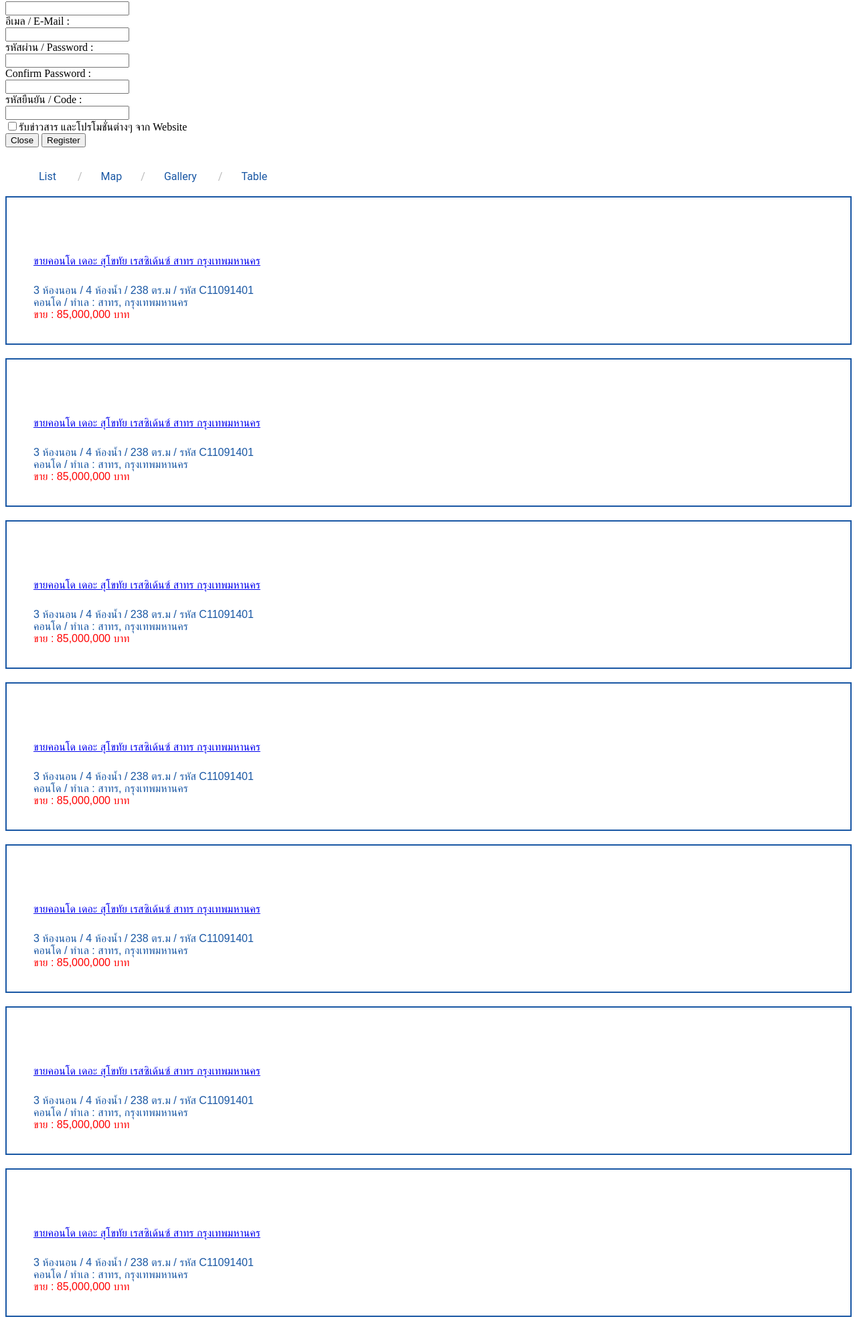
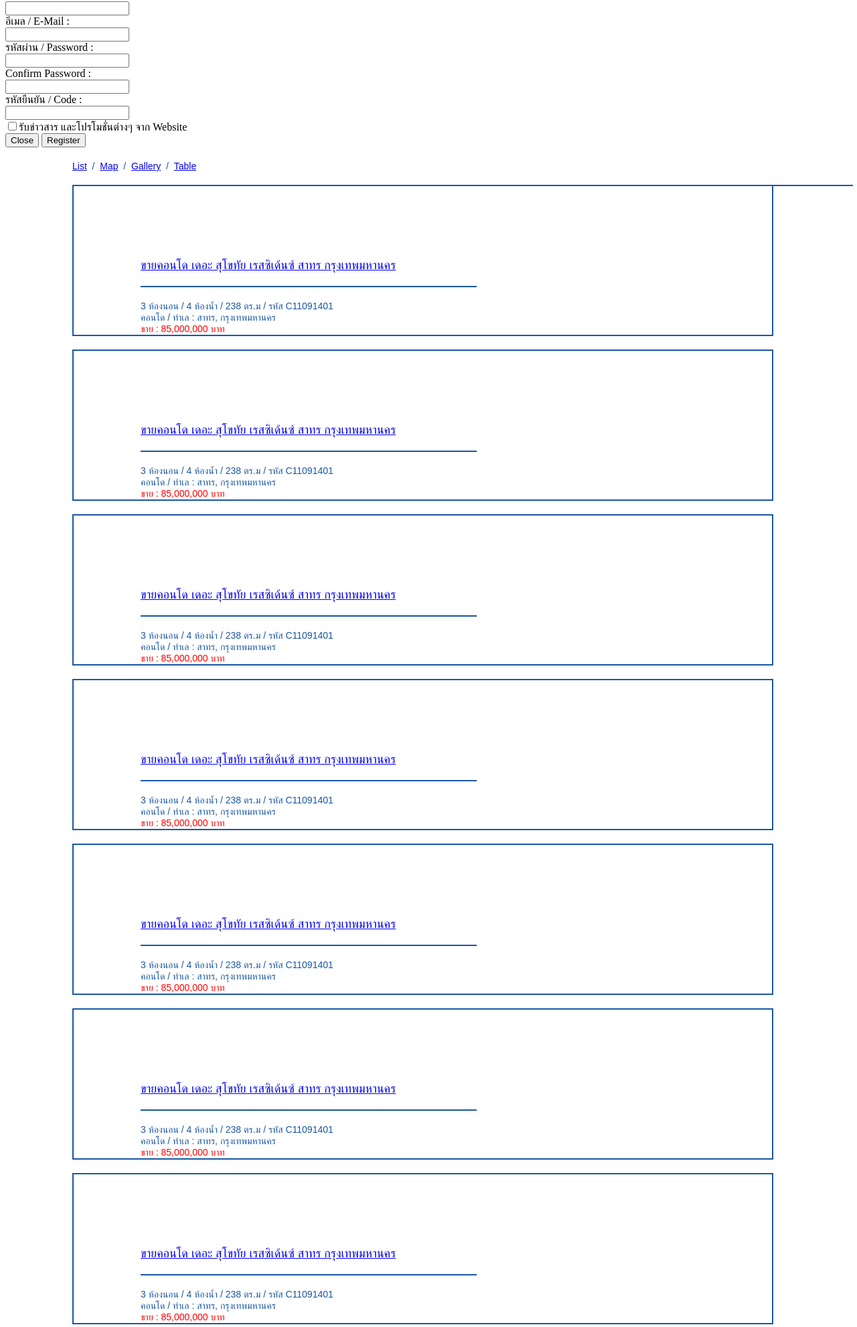
Before and after one commit to aommiez/agent168, a PHP site: template private/view/list.php in a window 1280 px wide. Shown: the part 746-2728 px from the top of the page at 67% size. Run offline with PHP 8.4, Linux system fonts and the light colour scheme; the template is opened without the code that fills it, so the values that code supplies are empty.

Commit message:
update some page

```diff
--- a/private/view/list.php
+++ b/private/view/list.php
@@ -7,308 +7,202 @@
         background-image: url(<?php echo \Main\Helper\URL::absolute("/public/images/bglist.jpg")?>);
     }
 
-
-
-    .menu{
-        margin-left: 10px;
-
+    .labelText, .labelText2{
+        font-family: 'thaisans', 'Arial', sans-serif;
+        color: #1957a4;
     }
 
-    .menu ul li{
-        list-style-type: none;
-        display: inline;
-        font-size: 16px;
-        font-family: 'Roboto', 'Arial', sans-serif;
-
+    .labelText{
+        font-size: 14px;
+        margin-left: 100px;
+    }
+    .labelText2{
+        font-size: 18px;
+        color: #1957a4;
+        display: inline-block;
     }
 
-    .menu ul li a:link {
-        color: #1957a4;
-        text-decoration: none;}
-    .menu ul li a:visited {
-        color: #245ea7;
-        text-decoration: none;
-    }
-    .menu ul li a:hover {
-        color:#C355A6;
-        text-decoration: none;
-    }
-    .menu ul li a:active {
-        color: #1957a4;
-        text-decoration: none;
+    .divTop{
+        margin-top: 20px;
     }
 
-    .lineList{
-        background-image: url(<?php echo \Main\Helper\URL::absolute("/public/images/line.jpg")?>);
-        width: 101%;
-    }
-
-    .line-list{
-        background-image: url(<?php echo \Main\Helper\URL::absolute("/public/images/line.jpg")?>);
-        width: 50%;
-        margin-left: 0px;
-        margin-top: -10px;
-
+    hr{
+        border: 1px solid #1957a4;
+        width: 100%;
+        margin-top: 20px;
+        float: left;
+        margin-bottom: 0px;
     }
 
     .list{
         background-color: #FFFFFF;
+        border: 2px solid #1957a4;
+        margin-left: 100px;
+        width: 1043px;
         margin-top: 20px;
-        border: 2px solid #1957a4;
-        padding: 0px;
     }
 
-    .list-a{
-
+    .formRight{
+        margin-top: 30px;
     }
 
-    .list-a ul li{
-        list-style-type: none;
-
+    .divImg{
+        margin-top: 30px;
+        margin-bottom: 30px;
     }
 
-    .list-b{
-
+    .h{
+        margin-bottom: 20px;
+        width: 500px;
     }
 
-    .list-b ul li{
-        list-style-type: none;
-        font-family: 'thaisans', 'Arial', sans-serif;
-        color: #1957a4;
+    .textRed{
+        color: #FF0000;
+        font-size: 14px;
     }
 
-    .page{
-        margin-left: 400px;
-    }
 
-    .page ul li{
-        list-style-type: none;
-        margin-right: 5px;
-        display: inline;
-    }
 
 </style>
 
 <div class="bgList">
     <div class="container">
-            <br>
-            <div class="menu">
-                <ul>
-                    <li><a href="/agent168/list">List</a></li> &nbsp;&nbsp;&nbsp;&nbsp;&nbsp;&nbsp;
-                    <li><span class="divider" style="color: #bbbbbb">/</span></li>&nbsp;&nbsp;&nbsp;&nbsp;&nbsp;&nbsp;
-                    <li><a href="/agent168/map">Map</a></li>&nbsp;&nbsp;&nbsp;&nbsp;&nbsp;&nbsp;
-                    <li><span class="divider" style="color: #bbbbbb">/</span></li>&nbsp;&nbsp;&nbsp;&nbsp;&nbsp;&nbsp;
-                    <li><a href="/agent168/gallery">Gallery</a> </li>&nbsp;&nbsp;&nbsp;&nbsp;&nbsp;&nbsp;
-                    <li><span class="divider" style="color: #bbbbbb">/</span></li>&nbsp;&nbsp;&nbsp;&nbsp;&nbsp;&nbsp;
-                    <li><a href="/agent168/table">Table</a> </li>&nbsp;&nbsp;&nbsp;&nbsp;&nbsp;&nbsp;
-                </ul>
-                <div class="lineList row">
-                    <div class="lineList col-lg-12">
+        <div class="labelText divTop"><a href="/agent168/list">List</a>&nbsp;&nbsp;/&nbsp;&nbsp;<a href="/agent168/map">Map</a>&nbsp;&nbsp;/&nbsp;&nbsp;<a href="/agent168/gallery">Gallery</a>&nbsp;&nbsp;/&nbsp;&nbsp;<a href="/agent168/table">Table</a></div>
+        <div class="labelText"><hr></div>
+        <div class="col-md-12 list">
+            <div class="col-md-2">
+                <div class="divImg"><img src="<?php echo \Main\Helper\URL::absolute("/public/images/highlight.gif")?>"></div>
+            </div>
+            <div class="col-md-8">
+                <div class="labelText2 formRight">
+                    <div class="labelText labelText2"><a href="#">ขายคอนโด เดอะ สุโขทัย เรสซิเด้นซ์ สาทร กรุงเทพมหานคร</a></div>
+                    <div class="labelText"><hr class="h"></div>
+                    <div class="labelText">3 ห้องนอน / 4 ห้องน้ำ / 238 ตร.ม / รหัส C11091401<br>
+                        คอนโด / ทำเล : สาทร, กรุงเทพมหานคร<br>
+                    </div>
+                    <div class="labelText textRed">ขาย : 85,000,000 บาท</div>
                 </div>
             </div>
         </div>
-            <div class="list row">
-                <div class="list-a col-lg-3">
-                    <ul>
-                        <br>
-                        <li><img src="<?php echo \Main\Helper\URL::absolute("/public/images/highlight.gif")?>"></li>
 
-                    </ul>
-
+        <div class="col-md-12 list">
+            <div class="col-md-2">
+                <div class="divImg"><img src="<?php echo \Main\Helper\URL::absolute("/public/images/highlight.gif")?>"></div>
             </div>
-                <div class="list-b col-lg-9">
-                    <ul>
-                        <br>
-                        <li><a href="#">ขายคอนโด เดอะ สุโขทัย เรสซิเด้นซ์ สาทร กรุงเทพมหานคร</a></li><br>
-                        <div class="line-list row">
-                            <div class="line col-lg-12">
+            <div class="col-md-8">
+                <div class="labelText2 formRight">
+                    <div class="labelText labelText2"><a href="#">ขายคอนโด เดอะ สุโขทัย เรสซิเด้นซ์ สาทร กรุงเทพมหานคร</a></div>
+                    <div class="labelText"><hr class="h"></div>
+                    <div class="labelText">3 ห้องนอน / 4 ห้องน้ำ / 238 ตร.ม / รหัส C11091401<br>
+                        คอนโด / ทำเล : สาทร, กรุงเทพมหานคร<br>
                     </div>
-                        </div><br>
-                        <li>3 ห้องนอน / 4 ห้องน้ำ / 238 ตร.ม / รหัส C11091401<br>
-                        คอนโด / ทำเล : สาทร, กรุงเทพมหานคร<br></li>
-                        <li style="color: #FF0000">ขาย : 85,000,000 บาท</li><br>
-                    </ul>
+                    <div class="labelText textRed">ขาย : 85,000,000 บาท</div>
                 </div>
-            </div>
-            <div class="list row">
-                <div class="list-a col-lg-3">
-                    <ul>
-                        <br>
-                        <li><img src="<?php echo \Main\Helper\URL::absolute("/public/images/highlight.gif")?>"></li>
-
-                    </ul>
-
-                </div>
-                <div class="list-b col-lg-9">
-                    <ul>
-                        <br>
-                        <li><a href="#a">ขายคอนโด เดอะ สุโขทัย เรสซิเด้นซ์ สาทร กรุงเทพมหานคร</a></li><br>
-                        <div class="line-list row">
-                            <div class="line col-lg-12">
-                            </div>
-                        </div><br>
-                        <li>3 ห้องนอน / 4 ห้องน้ำ / 238 ตร.ม / รหัส C11091401<br>
-                            คอนโด / ทำเล : สาทร, กรุงเทพมหานคร<br></li>
-                        <li style="color: #FF0000">ขาย : 85,000,000 บาท</li><br>
-                    </ul>
             </div>
         </div>
 
-            <div class="list row">
-                <div class="list-a col-lg-3">
-                    <ul>
-                        <br>
-                        <li><img src="<?php echo \Main\Helper\URL::absolute("/public/images/highlight.gif")?>"></li>
-
-                    </ul>
-
+        <div class="col-md-12 list">
+            <div class="col-md-2">
+                <div class="divImg"><img src="<?php echo \Main\Helper\URL::absolute("/public/images/highlight.gif")?>"></div>
             </div>
-                <div class="list-b col-lg-9">
-                    <ul>
-                        <br>
-                        <li><a href="#b">ขายคอนโด เดอะ สุโขทัย เรสซิเด้นซ์ สาทร กรุงเทพมหานคร</a></li><br>
-                        <div class="line-list row">
-                            <div class="line col-lg-12">
+            <div class="col-md-8">
+                <div class="labelText2 formRight">
+                    <div class="labelText labelText2"><a href="#">ขายคอนโด เดอะ สุโขทัย เรสซิเด้นซ์ สาทร กรุงเทพมหานคร</a></div>
+                    <div class="labelText"><hr class="h"></div>
+                    <div class="labelText">3 ห้องนอน / 4 ห้องน้ำ / 238 ตร.ม / รหัส C11091401<br>
+                        คอนโด / ทำเล : สาทร, กรุงเทพมหานคร<br>
                     </div>
-                        </div><br>
-                        <li>3 ห้องนอน / 4 ห้องน้ำ / 238 ตร.ม / รหัส C11091401<br>
-                            คอนโด / ทำเล : สาทร, กรุงเทพมหานคร<br></li>
-                        <li style="color: #FF0000">ขาย : 85,000,000 บาท</li><br>
-                    </ul>
+                    <div class="labelText textRed">ขาย : 85,000,000 บาท</div>
+                </div>
             </div>
         </div>
 
-            <div class="list row">
-                <div class="list-a col-lg-3">
-                    <ul>
-                        <br>
-                        <li><img src="<?php echo \Main\Helper\URL::absolute("/public/images/highlight.gif")?>"></li>
 
-                    </ul>
-
+        <div class="col-md-12 list">
+            <div class="col-md-2">
+                <div class="divImg"><img src="<?php echo \Main\Helper\URL::absolute("/public/images/highlight.gif")?>"></div>
             </div>
-                <div class="list-b col-lg-9">
-                    <ul>
-                        <br>
-                        <li><a href="#c">ขายคอนโด เดอะ สุโขทัย เรสซิเด้นซ์ สาทร กรุงเทพมหานคร</a></li><br>
-                        <div class="line-list row">
-                            <div class="line col-lg-12">
+            <div class="col-md-8">
+                <div class="labelText2 formRight">
+                    <div class="labelText labelText2"><a href="#">ขายคอนโด เดอะ สุโขทัย เรสซิเด้นซ์ สาทร กรุงเทพมหานคร</a></div>
+                    <div class="labelText"><hr class="h"></div>
+                    <div class="labelText">3 ห้องนอน / 4 ห้องน้ำ / 238 ตร.ม / รหัส C11091401<br>
+                        คอนโด / ทำเล : สาทร, กรุงเทพมหานคร<br>
                     </div>
-                        </div><br>
-                        <li>3 ห้องนอน / 4 ห้องน้ำ / 238 ตร.ม / รหัส C11091401<br>
-                            คอนโด / ทำเล : สาทร, กรุงเทพมหานคร<br></li>
-                        <li style="color: #FF0000">ขาย : 85,000,000 บาท</li><br>
-                    </ul>
+                    <div class="labelText textRed">ขาย : 85,000,000 บาท</div>
+                </div>
             </div>
         </div>
 
-            <div class="list row">
-                <div class="list-a col-lg-3">
-                    <ul>
-                        <br>
-                        <li><img src="<?php echo \Main\Helper\URL::absolute("/public/images/highlight.gif")?>"></li>
 
-                    </ul>
-
+        <div class="col-md-12 list">
+            <div class="col-md-2">
+                <div class="divImg"><img src="<?php echo \Main\Helper\URL::absolute("/public/images/highlight.gif")?>"></div>
             </div>
-                <div class="list-b col-lg-9">
-                    <ul>
-                        <br>
-                        <li><a href="#d">ขายคอนโด เดอะ สุโขทัย เรสซิเด้นซ์ สาทร กรุงเทพมหานคร</a></li><br>
-                        <div class="line-list row">
-                            <div class="line col-lg-12">
+            <div class="col-md-8">
+                <div class="labelText2 formRight">
+                    <div class="labelText labelText2"><a href="#">ขายคอนโด เดอะ สุโขทัย เรสซิเด้นซ์ สาทร กรุงเทพมหานคร</a></div>
+                    <div class="labelText"><hr class="h"></div>
+                    <div class="labelText">3 ห้องนอน / 4 ห้องน้ำ / 238 ตร.ม / รหัส C11091401<br>
+                        คอนโด / ทำเล : สาทร, กรุงเทพมหานคร<br>
                     </div>
-                        </div><br>
-                        <li>3 ห้องนอน / 4 ห้องน้ำ / 238 ตร.ม / รหัส C11091401<br>
-                            คอนโด / ทำเล : สาทร, กรุงเทพมหานคร<br></li>
-                        <li style="color: #FF0000">ขาย : 85,000,000 บาท</li><br>
-                    </ul>
+                    <div class="labelText textRed">ขาย : 85,000,000 บาท</div>
+                </div>
             </div>
         </div>
 
-            <div class="list row">
-                <div class="list-a col-lg-3">
-                    <ul>
-                        <br>
-                        <li><img src="<?php echo \Main\Helper\URL::absolute("/public/images/highlight.gif")?>"></li>
 
-                    </ul>
-
+        <div class="col-md-12 list">
+            <div class="col-md-2">
+                <div class="divImg"><img src="<?php echo \Main\Helper\URL::absolute("/public/images/highlight.gif")?>"></div>
             </div>
-                <div class="list-b col-lg-9">
-                    <ul>
-                        <br>
-                        <li><a href="#e">ขายคอนโด เดอะ สุโขทัย เรสซิเด้นซ์ สาทร กรุงเทพมหานคร</a></li><br>
-                        <div class="line-list row">
-                            <div class="line col-lg-12">
+            <div class="col-md-8">
+                <div class="labelText2 formRight">
+                    <div class="labelText labelText2"><a href="#">ขายคอนโด เดอะ สุโขทัย เรสซิเด้นซ์ สาทร กรุงเทพมหานคร</a></div>
+                    <div class="labelText"><hr class="h"></div>
+                    <div class="labelText">3 ห้องนอน / 4 ห้องน้ำ / 238 ตร.ม / รหัส C11091401<br>
+                        คอนโด / ทำเล : สาทร, กรุงเทพมหานคร<br>
                     </div>
-                        </div><br>
-                        <li>3 ห้องนอน / 4 ห้องน้ำ / 238 ตร.ม / รหัส C11091401<br>
-                            คอนโด / ทำเล : สาทร, กรุงเทพมหานคร<br></li>
-                        <li style="color: #FF0000">ขาย : 85,000,000 บาท</li><br>
-                    </ul>
+                    <div class="labelText textRed">ขาย : 85,000,000 บาท</div>
+                </div>
             </div>
         </div>
 
-            <div class="list row">
-                <div class="list-a col-lg-3">
-                    <ul>
-                        <br>
-                        <li><img src="<?php echo \Main\Helper\URL::absolute("/public/images/highlight.gif")?>"></li>
 
-                    </ul>
-
+        <div class="col-md-12 list">
+            <div class="col-md-2">
+                <div class="divImg"><img src="<?php echo \Main\Helper\URL::absolute("/public/images/highlight.gif")?>"></div>
             </div>
-                <div class="list-b col-lg-9">
-                    <ul>
-                        <br>
-                        <li><a href="#f">ขายคอนโด เดอะ สุโขทัย เรสซิเด้นซ์ สาทร กรุงเทพมหานคร</a></li><br>
-                        <div class="line-list row">
-                            <div class="line col-lg-12">
+            <div class="col-md-8">
+                <div class="labelText2 formRight">
+                    <div class="labelText labelText2"><a href="#">ขายคอนโด เดอะ สุโขทัย เรสซิเด้นซ์ สาทร กรุงเทพมหานคร</a></div>
+                    <div class="labelText"><hr class="h"></div>
+                    <div class="labelText">3 ห้องนอน / 4 ห้องน้ำ / 238 ตร.ม / รหัส C11091401<br>
+                        คอนโด / ทำเล : สาทร, กรุงเทพมหานคร<br>
                     </div>
-                        </div><br>
-                        <li>3 ห้องนอน / 4 ห้องน้ำ / 238 ตร.ม / รหัส C11091401<br>
-                            คอนโด / ทำเล : สาทร, กรุงเทพมหานคร<br></li>
-                        <li style="color: #FF0000">ขาย : 85,000,000 บาท</li><br>
-                    </ul>
+                    <div class="labelText textRed">ขาย : 85,000,000 บาท</div>
+                </div>
             </div>
         </div>
 
-            <div class="list row">
-                <div class="list-a col-lg-3">
-                    <ul>
-                        <br>
-                        <li><img src="<?php echo \Main\Helper\URL::absolute("/public/images/highlight.gif")?>"></li>
 
-                    </ul>
-
+        <div class="col-md-12 list">
+            <div class="col-md-2">
+                <div class="divImg"><img src="<?php echo \Main\Helper\URL::absolute("/public/images/highlight.gif")?>"></div>
             </div>
-                <div class="list-b col-lg-9">
-                    <ul>
-                        <br>
-                        <li><a href="#g">ขายคอนโด เดอะ สุโขทัย เรสซิเด้นซ์ สาทร กรุงเทพมหานคร</a></li><br>
-                        <div class="line-list row">
-                            <div class="line col-lg-12">
+            <div class="col-md-8">
+                <div class="labelText2 formRight">
+                    <div class="labelText labelText2"><a href="#">ขายคอนโด เดอะ สุโขทัย เรสซิเด้นซ์ สาทร กรุงเทพมหานคร</a></div>
+                    <div class="labelText"><hr class="h"></div>
+                    <div class="labelText">3 ห้องนอน / 4 ห้องน้ำ / 238 ตร.ม / รหัส C11091401<br>
+                        คอนโด / ทำเล : สาทร, กรุงเทพมหานคร<br>
                     </div>
-                        </div><br>
-                        <li>3 ห้องนอน / 4 ห้องน้ำ / 238 ตร.ม / รหัส C11091401<br>
-                            คอนโด / ทำเล : สาทร, กรุงเทพมหานคร<br></li>
-                        <li style="color: #FF0000">ขาย : 85,000,000 บาท</li><br>
-                    </ul>
+                    <div class="labelText textRed">ขาย : 85,000,000 บาท</div>
                 </div>
             </div>
-            <br><br>
-            <div class="page">
-                <ul>
-                    <li><a href="#"><img src="<?php echo \Main\Helper\URL::absolute("/public/images/back.jpg")?>"></a></li>
-                    <li><a href="#"><img src="<?php echo \Main\Helper\URL::absolute("/public/images/n1.jpg")?>"></a></li>
-                    <li><a href="#"><img src="<?php echo \Main\Helper\URL::absolute("/public/images/n2.jpg")?>"></a></li>
-                    <li><a href="#"><img src="<?php echo \Main\Helper\URL::absolute("/public/images/n3.jpg")?>"></a></li>
-                    <li><a href="#"><img src="<?php echo \Main\Helper\URL::absolute("/public/images/next.jpg")?>"></a></li>
-                </ul>
         </div>
-        </div>
-        <br><br>
+
+    </div><br><br>
 </div>
 <?php
 $this->import('/layout/footer');
```
Also changed, not shown: private/view/gallery.php (+50 -153 lines), private/view/table.php (+5 -3 lines), public/images/letter.png (added). Lines whose indentation alone changed are shown as unchanged.
